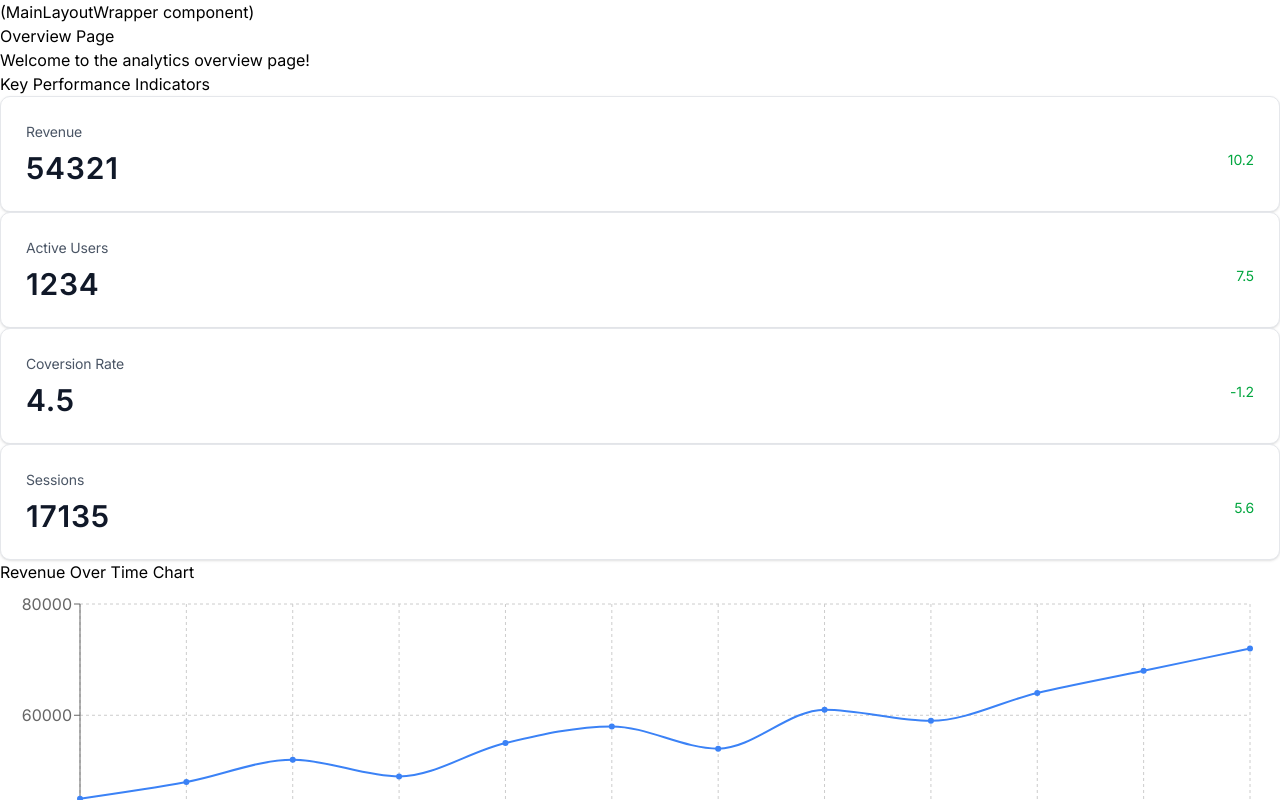
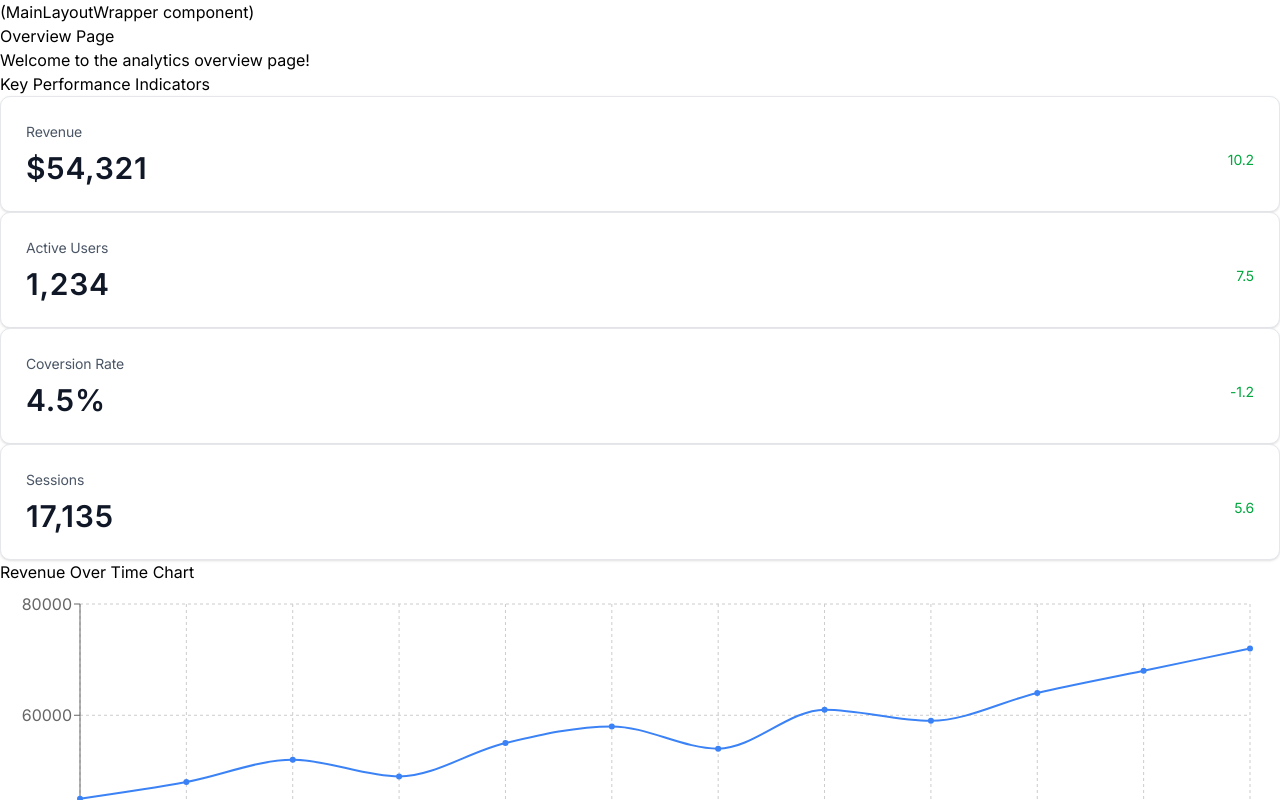
Before and after one commit to agviray/saas-analytics-dashboard, a Next.js app: page / in a window 1280 px wide. Shown: the top 800 px of the page. Built offline with nearby package versions, Linux system fonts and the light colour scheme.

Commit message:
add formatValue to format value based on type property

```diff
--- a/app/page.js
+++ b/app/page.js
@@ -1,26 +1,31 @@
 import RevenueOverTimeChart from '@/components/charts/RevenueOverTimeChart';
 import UserGrowthChart from '@/components/charts/UserGrowthChart';
 import KpiCard from '@/components/ui/KpiCard';
+import { type } from 'os';
 
 // Temporary KPI data for demonstration purposes
 const kpiData = [
   {
     label: 'Revenue',
+    type: 'currency',
     value: 54321,
     change: 10.2,
   },
   {
     label: 'Active Users',
+    type: 'number',
     value: 1234,
     change: 7.5,
   },
   {
     label: 'Coversion Rate',
+    type: 'percentage',
     value: 4.5,
     change: -1.2,
   },
   {
     label: 'Sessions',
+    type: 'number',
     value: 17135,
     change: 5.6,
   },
@@ -138,8 +143,14 @@ const OverviewPage = () => {
         <p>Welcome to the analytics overview page!</p>
         <div>
           <h3>Key Performance Indicators</h3>
-          {kpiData.map(({ label, value, change }) => (
-            <KpiCard key={label} label={label} value={value} change={change} />
+          {kpiData.map(({ label, type, value, change }) => (
+            <KpiCard
+              key={label}
+              label={label}
+              type={type}
+              value={value}
+              change={change}
+            />
           ))}
         </div>
         <div>
--- a/components/ui/KpiCard.jsx
+++ b/components/ui/KpiCard.jsx
@@ -1,4 +1,25 @@
-const KpiCard = ({ label, value, change }) => {
+'use client';
+import { useState, useEffect } from 'react';
+
+const KpiCard = ({ label, type, value, change }) => {
+  const [formattedValue, setFormattedValue] = useState(null);
+
+  useEffect(() => {
+    const formatValue = () => {
+      switch (type) {
+        case 'currency':
+          setFormattedValue(`$${Math.floor(value).toLocaleString()}`);
+          break;
+        case 'percentage':
+          setFormattedValue(`${value}%`);
+          break;
+        default:
+          setFormattedValue(value.toLocaleString());
+      }
+    };
+    formatValue();
+  }, []);
+
   return (
     <div className="flex flex-col p-[25px] items-start gap-2 self-stretch col-start-1 col-span-1 row-start-1 row-span-1 justify-self-stretch rounded-[10px] border border-gray-200 bg-white p-4 shadow-sm">
       <h3 className="flex pr-[186px] items-center self-stretch text-sm text-[#4A5565] leading-5  tracking-[-0.15px]">
@@ -6,7 +27,7 @@ const KpiCard = ({ label, value, change }) => {
       </h3>
       <div className="h-[36px] flex justify-between flex-end self-stretch">
         <span className="inline-block w-[116.125px] h-[36px] text-[#101828] text-3xl font-semibold tracking-wide">
-          {value}
+          {formattedValue}
         </span>
         <span className="inline-block text-[#00A63E] text-sm tracking-[-0.15px]">
           {change}
```
